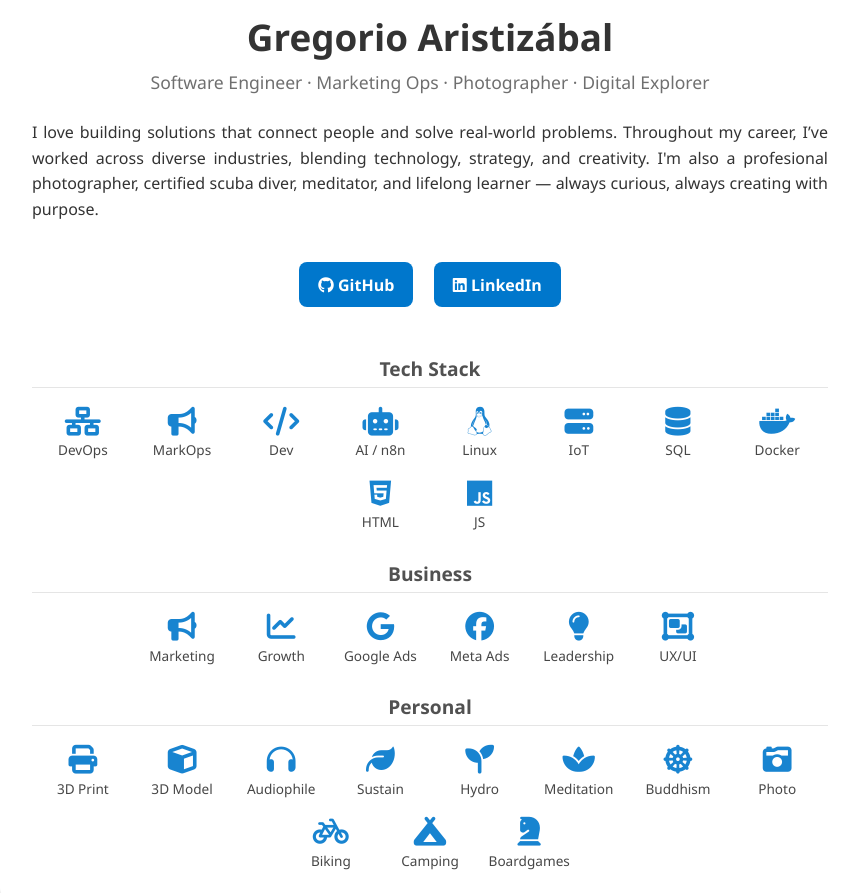
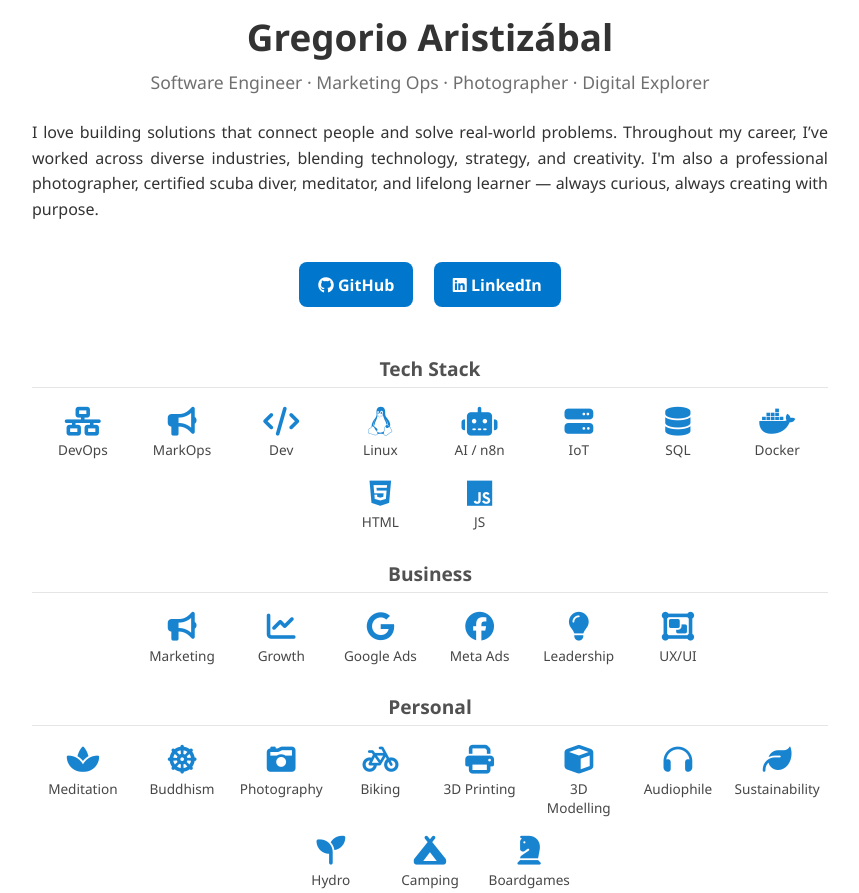
Before and after one commit to grrek/about-me, a plain HTML site: page index.html in a window 1280 px wide. Shown: the part 200-1093 px from the top of the page, without its empty margins (210-1069 px from the left). Drawn offline with Linux system fonts and the light colour scheme.

Commit message:
Update index.html

```diff
--- a/index.html
+++ b/index.html
@@ -167,7 +167,7 @@
     <h1>Gregorio Aristizábal</h1>
     <div class="tagline">Software Engineer · Marketing Ops · Photographer · Digital Explorer</div>
     <div class="about">
-      I love building solutions that connect people and solve real-world problems. Throughout my career, I’ve worked across diverse industries, blending technology, strategy, and creativity. I'm also a profesional photographer, certified scuba diver, meditator, and lifelong learner — always curious, always creating with purpose.
+      I love building solutions that connect people and solve real-world problems. Throughout my career, I’ve worked across diverse industries, blending technology, strategy, and creativity. I'm also a professional photographer, certified scuba diver, meditator, and lifelong learner — always curious, always creating with purpose.
     </div>
     <div class="links">
       <a href="https://github.com/grrek" target="_blank"><i class="fab fa-github"></i> GitHub</a>
@@ -179,8 +179,8 @@
         <div class="skill"><i class="fas fa-network-wired" title="DevOps"></i>DevOps</div>
         <div class="skill"><i class="fas fa-bullhorn" title="Marketing Operations"></i>MarkOps</div>
         <div class="skill"><i class="fas fa-code" title="Software Development"></i>Dev</div>
+        <div class="skill"><i class="fab fa-linux" title="Linux"></i>Linux</div>
         <div class="skill"><i class="fas fa-robot" title="AI, Node-RED, n8n"></i>AI / n8n</div>
-        <div class="skill"><i class="fab fa-linux" title="Linux"></i>Linux</div>
         <div class="skill"><i class="fas fa-server" title="Home Assistant & Raspberry Pi"></i>IoT</div>
         <div class="skill"><i class="fas fa-database" title="SQL"></i>SQL</div>
         <div class="skill"><i class="fab fa-docker" title="Docker"></i>Docker</div>
@@ -198,15 +198,15 @@
       </div>
       <h3>Personal</h3>
       <div class="skills-grid">
-        <div class="skill"><i class="fas fa-print" title="3D Printing"></i>3D Print</div>
-        <div class="skill"><i class="fas fa-cube" title="3D Modeling"></i>3D Model</div>
-        <div class="skill"><i class="fas fa-headphones" title="Audiophile"></i>Audiophile</div>
-        <div class="skill"><i class="fas fa-leaf" title="Sustainability"></i>Sustain</div>
-        <div class="skill"><i class="fas fa-seedling" title="Hydroponics"></i>Hydro</div>
         <div class="skill"><i class="fas fa-spa" title="Meditation"></i>Meditation</div>
         <div class="skill"><i class="fas fa-dharmachakra" title="Buddhism"></i>Buddhism</div>
-        <div class="skill"><i class="fas fa-camera-retro" title="Photography"></i>Photo</div>
+        <div class="skill"><i class="fas fa-camera-retro" title="Photography"></i>Photography</div>
         <div class="skill"><i class="fas fa-bicycle" title="Bicycling"></i>Biking</div>
+        <div class="skill"><i class="fas fa-print" title="3D Printing"></i>3D Printing</div>
+        <div class="skill"><i class="fas fa-cube" title="3D Modeling"></i>3D Modelling</div>
+        <div class="skill"><i class="fas fa-headphones" title="Audiophile"></i>Audiophile</div>
+        <div class="skill"><i class="fas fa-leaf" title="Sustainability"></i>Sustainability</div>
+        <div class="skill"><i class="fas fa-seedling" title="Hydroponics"></i>Hydro</div>
         <div class="skill"><i class="fas fa-campground" title="Camping & Hiking"></i>Camping</div>
         <div class="skill"><i class="fas fa-chess-knight" title="Board Games"></i>Boardgames</div>
       </div>
```
